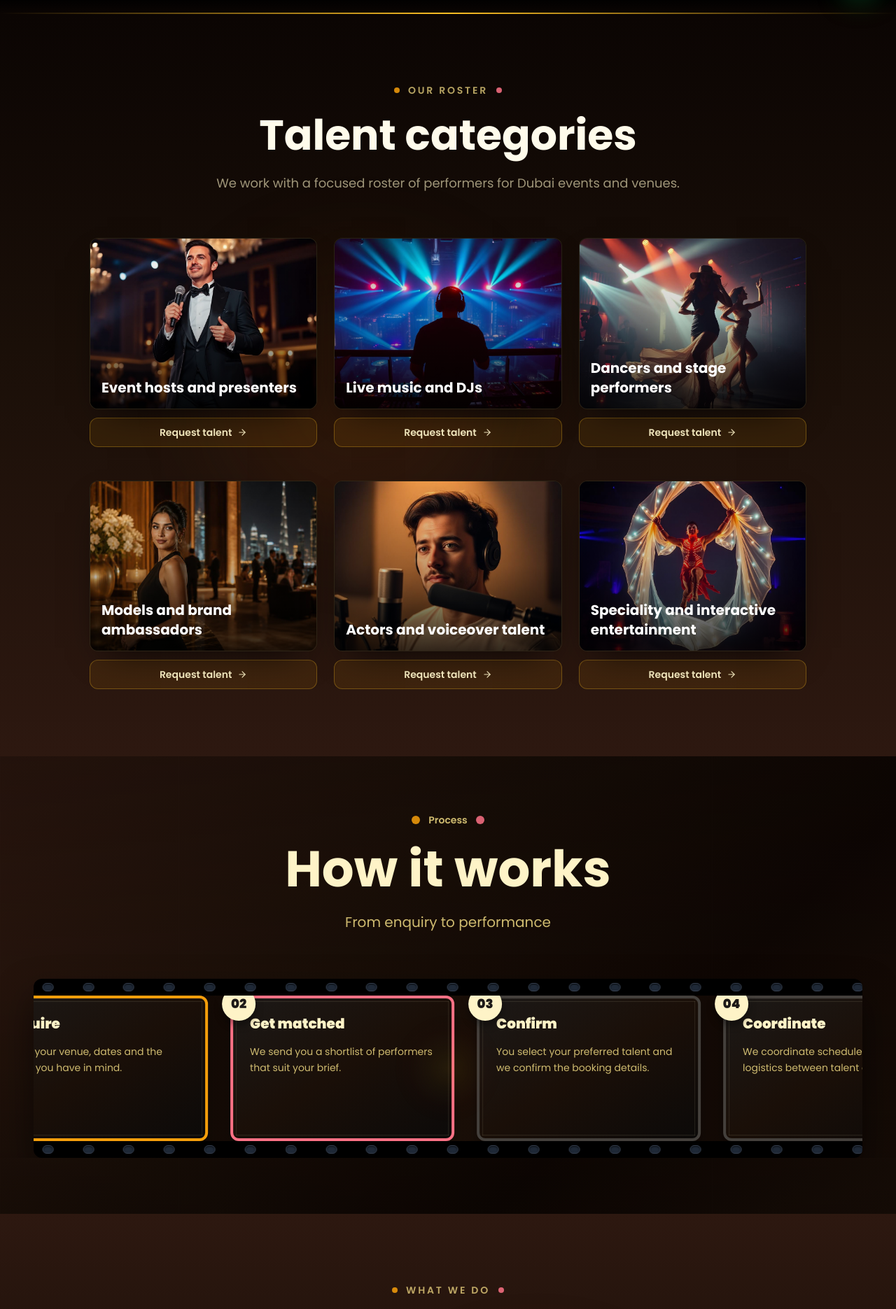
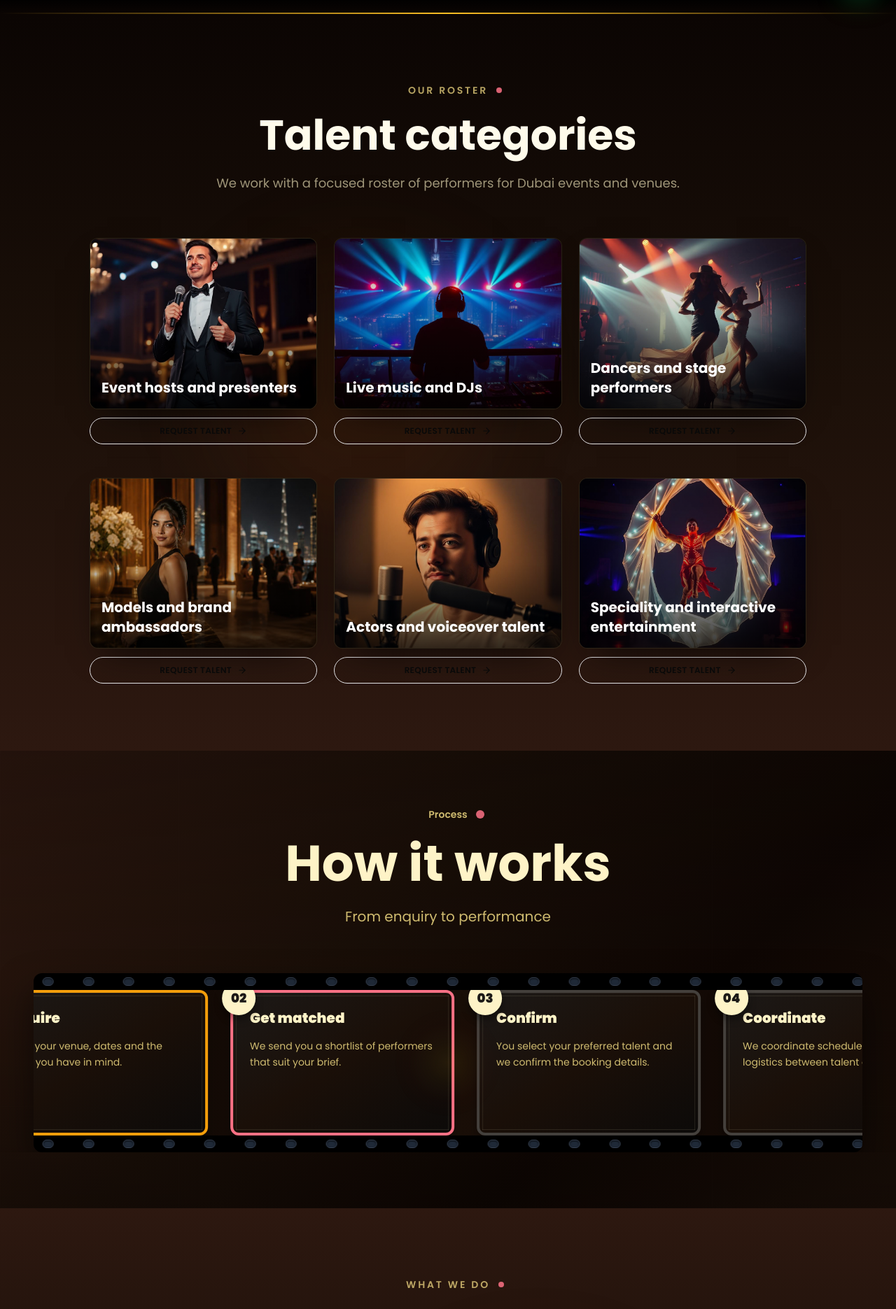
Before and after one commit to snape345/sweet-theme-haven, a React (Vite) app: page / in a window 1280 px wide. Shown: the part 780-2651 px from the top of the page at 70% size. Built offline with nearby package versions, Linux system fonts and the light colour scheme; grey boxes are pictures that could not be loaded; the HTML template or start-up script is replaced by a standard one.

Commit message:
Changes
Co-authored-by: snape345 <154547548+snape345@users.noreply.github.com>

```diff
--- a/src/components/About.tsx
+++ b/src/components/About.tsx
@@ -74,7 +74,7 @@ export function About() {
         {/* Header */}
         <div className="text-center mb-16">
           <div className="inline-flex items-center gap-3 mb-6">
-            <div className="w-3 h-3 bg-amber-500 rounded-full animate-pulse" />
+            <div className="w-3 h-3 bg-crimson-500 rounded-full animate-pulse" />
             <span className="text-sm font-semibold text-amber-200/80">
               Process
             </span>
--- a/src/components/Awards.tsx
+++ b/src/components/Awards.tsx
@@ -36,7 +36,7 @@ export function Awards() {
         {/* Header */}
         <div className="text-center mb-16">
           <div className="inline-flex items-center gap-3 mb-6">
-            <div className="w-2 h-2 bg-amber-500 rounded-full animate-pulse" />
+            <div className="w-2 h-2 bg-crimson-500 rounded-full animate-pulse" />
             <span className="text-sm font-semibold tracking-[0.2em] uppercase text-amber-200/70">
               Our Roster
             </span>
@@ -81,7 +81,7 @@ export function Awards() {
                   href={getWhatsAppUrl(cat.title)}
                   target="_blank"
                   rel="noopener noreferrer"
-                  className="w-full inline-flex items-center justify-center gap-2 rounded-lg border border-amber-400/30 bg-amber-500/10 px-5 py-2.5 text-sm font-semibold text-amber-100 transition-all hover:bg-amber-500 hover:text-stone-950 active:scale-[0.98]"
+                  className="w-full inline-flex items-center justify-center gap-2 rounded-full border border-crimson-500/50 bg-crimson-600/10 px-5 py-2.5 text-xs font-semibold uppercase tracking-wide text-cream transition-all hover:bg-crimson-600 hover:border-crimson-600 active:scale-[0.98]"
                 >
                   Request talent
                   <svg
--- a/src/components/Contact.tsx
+++ b/src/components/Contact.tsx
@@ -42,7 +42,7 @@ export function Contact() {
         {/* Section Header */}
         <div className="text-center mb-16">
           <div className="inline-flex items-center gap-3 mb-6">
-            <div className="w-2 h-2 bg-amber-500 rounded-full animate-pulse" />
+            <div className="w-2 h-2 bg-crimson-500 rounded-full animate-pulse" />
             <span className="text-sm font-semibold tracking-[0.2em] uppercase text-amber-200/70">
               Get In Touch
             </span>
@@ -72,7 +72,7 @@ export function Contact() {
                   </p>
                 </div>
                 <div className="hidden sm:flex items-center space-x-2">
-                  <div className="w-2 h-2 bg-amber-500 rounded-full animate-pulse" />
+                  <div className="w-2 h-2 bg-crimson-500 rounded-full animate-pulse" />
                   <span className="text-sm text-amber-100/50 font-medium">Dubai, UAE</span>
                 </div>
               </div>
@@ -121,7 +121,7 @@ export function Contact() {
               <button
                 type="submit"
                 disabled={isSubmitting}
-                className="w-full py-4 rounded-xl bg-amber-500 text-stone-950 font-bold text-lg hover:bg-amber-400 transition-colors disabled:opacity-50"
+                className="w-full py-4 rounded-full bg-crimson-600 text-cream font-bold text-base uppercase tracking-wide hover:bg-crimson-500 transition-colors disabled:opacity-50"
               >
                 {isSubmitting ? 'Sending...' : 'Submit enquiry'}
               </button>
@@ -138,7 +138,7 @@ export function Contact() {
               href="https://wa.me/971528896974"
               target="_blank"
               rel="noopener noreferrer"
-              className="inline-flex items-center justify-center gap-2 rounded-lg border border-amber-400/30 bg-amber-500/10 px-6 py-3 text-sm font-semibold text-amber-100 transition-all hover:bg-amber-500 hover:text-stone-950"
+              className="inline-flex items-center justify-center gap-2 rounded-full border border-crimson-500/50 bg-crimson-600/10 px-6 py-3 text-sm font-semibold uppercase tracking-wide text-cream transition-all hover:bg-crimson-600 hover:border-crimson-600"
             >
               Chat on WhatsApp
             </a>
--- a/src/components/Hero.tsx
+++ b/src/components/Hero.tsx
@@ -146,7 +146,7 @@ export function Hero() {
                   const contactSection = document.getElementById('contact')
                   contactSection?.scrollIntoView({ behavior: 'smooth' })
                 }}
-                className="hidden sm:block bg-amber-500 text-stone-950 font-semibold px-6 py-3 rounded-md hover:bg-amber-400 gentle-animation ml-4 cursor-pointer"
+                className="hidden sm:block bg-crimson-600 text-cream font-semibold px-7 py-3 rounded-full tracking-wide uppercase text-sm hover:bg-crimson-500 gentle-animation ml-4 cursor-pointer"
               >
                 Enquire
               </motion.button>
@@ -236,7 +236,7 @@ export function Hero() {
                 contactSection?.scrollIntoView({ behavior: 'smooth' })
                 setIsMobileMenuOpen(false)
               }}
-              className="bg-amber-500 text-stone-950 font-semibold px-6 py-3 rounded-lg hover:bg-amber-400 active:bg-amber-600 gentle-animation mt-8 cursor-pointer"
+              className="bg-crimson-600 text-cream font-semibold px-7 py-3 rounded-full tracking-wide uppercase text-sm hover:bg-crimson-500 active:bg-crimson-700 gentle-animation mt-8 cursor-pointer"
             >
               Enquire
             </motion.button>
--- a/src/components/Services.tsx
+++ b/src/components/Services.tsx
@@ -68,7 +68,7 @@ export function Services() {
               isVisible ? 'translate-y-0 opacity-100' : 'translate-y-8 opacity-0'
             }`}
           >
-            <div className="w-2 h-2 bg-amber-500 rounded-full animate-pulse" />
+            <div className="w-2 h-2 bg-crimson-500 rounded-full animate-pulse" />
             <span className="text-sm font-semibold tracking-[0.2em] uppercase text-amber-200/70">
               What We Do
             </span>
```
